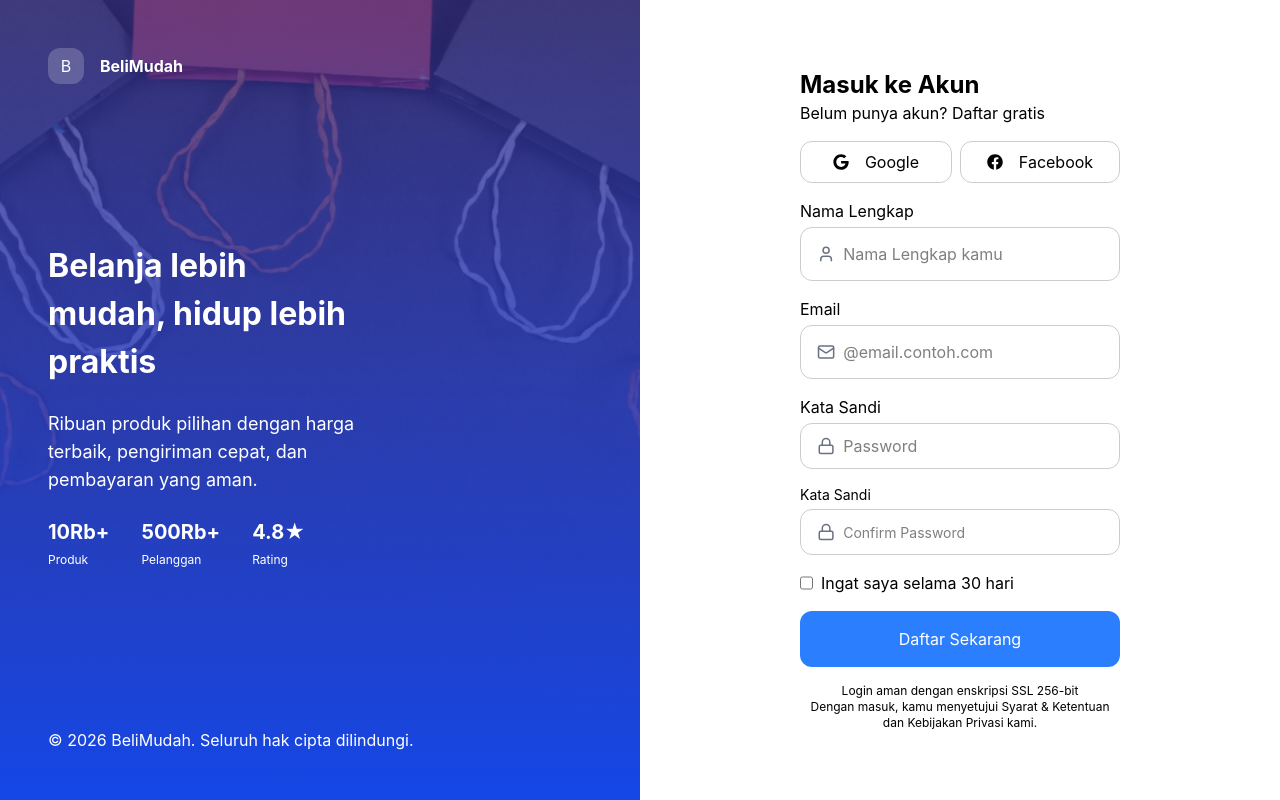
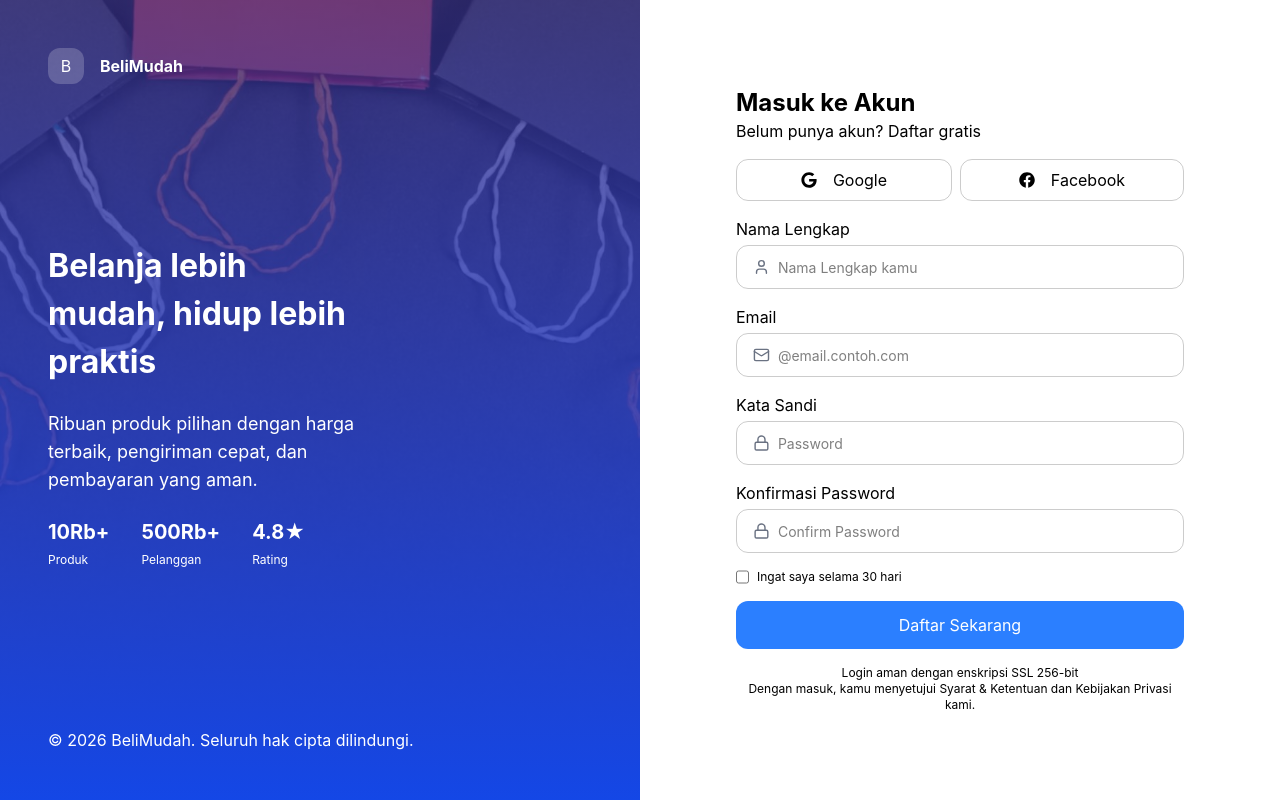
Before and after one commit to zackyrafian/belimudah, a React (Vite) app: page /sign-up in a window 1280 px wide. Built offline with nearby package versions, Linux system fonts and the light colour scheme.

Commit message:
refactor: using Input components

```diff
--- /dev/null
+++ b/src/components/ui/input.jsx
@@ -0,0 +1,26 @@
+function Input({
+  label,
+  name,
+  placeholder,
+  type = "text",
+  icon: Icon,
+  register,
+}) {
+  return (
+    <div className="flex flex-col gap-1">
+      <label htmlFor={name}>{label}</label>
+      <div className="flex py-3 px-4 text-sm border border-black/20 rounded-xl items-center gap-2">
+        {Icon && <Icon className="text-gray-500" size={18} />}
+        <input
+          {...register(name)}
+          className="w-full h-full outline-none"
+          id={name}
+          type={type}
+          placeholder={placeholder}
+        />
+      </div>
+    </div>
+  );
+}
+
+export default Input;
--- a/src/pages/auth/sign-up.jsx
+++ b/src/pages/auth/sign-up.jsx
@@ -5,6 +5,38 @@ import Alert from "@/components/ui/alert"
 import { useAlert } from "@/hooks/useAlert"
 import { FaGoogle, FaFacebook } from "react-icons/fa"
 import { useForm } from 'react-hook-form'
+import Input from "@/components/ui/input"
+
+const RegisterForm = [
+  {
+    label: "Nama Lengkap",
+    name: "fullname",
+    placeholder: "Nama Lengkap kamu",
+    type: "text",
+    icon: User,
+  },
+  {
+    label: "Email",
+    name: "email",
+    placeholder: "@email.contoh.com",
+    type: "email",
+    icon: Mail,
+  },
+  {
+    label: "Kata Sandi",
+    name: "password",
+    placeholder: "Password",
+    type: "password",
+    icon: Lock,
+  },
+  {
+    label: "Konfirmasi Password",
+    name: "confirmPassword",
+    placeholder: "Confirm Password",
+    type: "password",
+    icon: Lock,
+  },
+];
 
 export default function SignUpPage() {
   const { alert, showError, showSuccess, clearAlert } = useAlert();
@@ -30,7 +62,7 @@ export default function SignUpPage() {
           onClose={() => clearAlert()}
         />
       )}
-      <div className="lg:w-1/2 hidden max-h-screen lg:flex">
+      <div className="lg:w-1/2 md:w-1/2 md:flex hidden max-h-screen lg:flex">
         <div className="relative w-full">
           <img
             src="/auth/shopping-bags.jpg"
@@ -74,10 +106,24 @@ export default function SignUpPage() {
         </div>
 
       </div>
-      <div className="flex flex-col lg:w-1/2 gap-4 bg-white max-h-screen justify-center xl:px-40 lg:py-20 lg:px-20 px-20 w-full">
+      <div className="
+          flex flex-col
+          w-full md:w-1/2 lg:w-1/2
+          justify-center gap-4
+          bg-white
+          min-h-screen
+
+          px-6
+          sm:px-8
+          md:px-12
+          lg:px-16
+          xl:px-24
+
+          py-10
+          md:py-14">
         <div>
           <h1 className="font-bold text-2xl">Masuk ke Akun</h1>
-          <span>Belum punya akun? <Link>Daftar gratis</Link></span>
+          <span>Belum punya akun? <Link to={'/sign-in'}>Daftar gratis</Link></span>
         </div>
 
         <div className="flex gap-2">
@@ -93,42 +139,18 @@ export default function SignUpPage() {
 
         {/* FORM */}
         <form onSubmit={handleSubmit(onSubmit)} className="flex flex-col gap-4">
-          <div className="flex flex-col gap-1">
-            <label htmlFor="">Nama Lengkap</label>
-            <div className="flex p-4 border border-black/20 rounded-xl items-center gap-2">
-              <User className="text-gray-500" size={20}/>
-              <input {...register('fullname')} className="w-full h-full outline-none" type="text" placeholder="Nama Lengkap kamu"/>
-            </div>
-          </div>
-
-          <div className="flex flex-col gap-1">
-            <label htmlFor="">Email</label>
-            <div className="flex p-4 border border-black/20 rounded-xl items-center gap-2">
-              <Mail className="text-gray-500" size={20}/>
-              <input {...register('email')} className="w-full h-full outline-none" type="text" placeholder="@email.contoh.com"/>
-            </div>
-          </div>
-
-          <div className="flex flex-col gap-1">
-            <label htmlFor="">Kata Sandi</label>
-            <div className="flex px-4 py-3 border border-black/20 rounded-xl items-center gap-2">
-              <Lock className="text-gray-500" size={20}/>
-              <input {...register('password')} className="w-full h-full outline-none" type="password" placeholder="Password"/>
-            </div>
-          </div>
-
-          <div className="flex flex-col gap-1 text-sm">
-            <label htmlFor="">Kata Sandi</label>
-            <div className="flex px-4 py-3 border border-black/20 rounded-xl items-center gap-2">
-              <Lock className="text-gray-500" size={20}/>
-              <input {...register('confirmPassword')} className="w-full h-full outline-none" type="password" placeholder="Confirm Password"/>
-            </div>
-          </div>
+          {RegisterForm.map((field) => (
+            <Input
+              key={field.name}
+              {...field}
+              register={register}
+            />
+          ))}
           <div className="flex gap-2">
             <input type="checkbox" />
-            <span>Ingat saya selama 30 hari</span>
+            <span className="text-xs">Ingat saya selama 30 hari</span>
           </div>
-          <button className="text-center bg-blue-500 w-full p-4 rounded-xl text-white" type="submit">Daftar Sekarang</button>
+          <button className="text-center bg-blue-500 w-full py-3 px-4 rounded-xl text-white" type="submit">Daftar Sekarang</button>
         </form>
 
         <div className="text-center text-xs">
```
